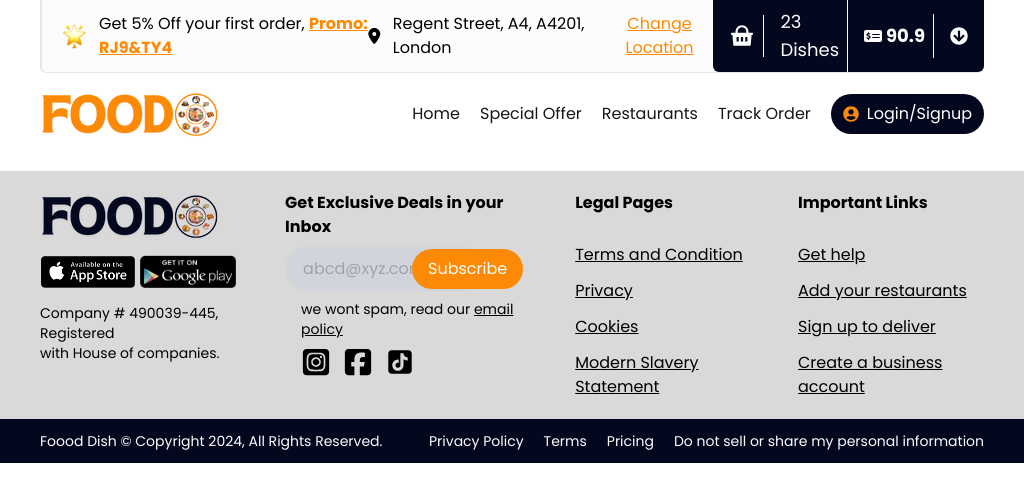
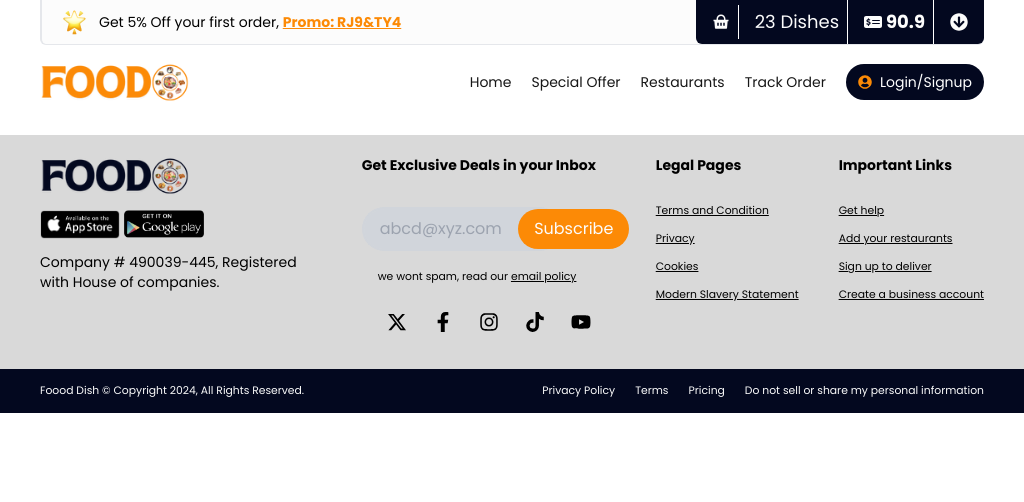
Before and after one commit to hasaanmumtaz6/foooddish, a Next.js app: page /components/Layout in a window 1024 px wide. Shown: the top 502 px of the page. Built offline with nearby package versions, Linux system fonts and the light colour scheme.

Commit message:
Home page design for 1150px to 900px screen developed

```diff
--- a/pages/components/Footer.tsx
+++ b/pages/components/Footer.tsx
@@ -4,18 +4,22 @@
 import appstore from "@/public/img/appstore.png";
 import playstore from "@/public/img/playstore.png";
 import Link from "next/link";
-import { FaSquareFacebook, FaSquareInstagram } from "react-icons/fa6";
-import { AiFillTikTok } from "react-icons/ai";
+import { FaXTwitter } from "react-icons/fa6";
+import { FaFacebookF, FaInstagram, FaTiktok, FaYoutube } from "react-icons/fa";
 
 const Footer = () => {
   return (
     <footer className="footer">
       <div className="tabs-action_btn-box">
         <span className="logo-info-about">
-          <Image src={logo} alt="logo" />
+          <Image src={logo} alt="logo" className="logo-pic-footer" />
           <span className="mobile-stors-icon">
-            <Link href="/"><Image src={appstore} alt="app-store" /></Link>
-            <Link href="/"><Image src={playstore} alt="play-store" /></Link>
+            <Link href="/">
+              <Image src={appstore} alt="app-store" />
+            </Link>
+            <Link href="/">
+              <Image src={playstore} alt="play-store" />
+            </Link>
           </span>
           <p className="text-sm">
             Company # 490039-445, Registered <br /> with House of companies.
@@ -35,15 +39,38 @@
               </Link>
             </p>
             <span className="social-icons-footer">
-              <Link href="/">
-                <FaSquareInstagram />
-              </Link>
-              <Link href="/">
-                <FaSquareFacebook />
-              </Link>
-              <Link href="/">
-                <AiFillTikTok />
-              </Link>
+              <span className="flex items-center gap-2 text-white text-xl">
+                <Link
+                  href="/"
+                  className="border-[1px] border-[var(--background-fourth)] bg-transparrent rounded-full hover:bg-[#000] text-black hover:text-white text-xl p-2"
+                >
+                  <FaXTwitter />
+                </Link>
+                <Link
+                  href="/"
+                  className="border-[1px] border-[var(--background-fourth)] bg-transparrent rounded-full hover:bg-[#0000ff] text-black hover:text-white text-xl p-2"
+                >
+                  <FaFacebookF />
+                </Link>
+                <Link
+                  href="/"
+                  className="border-[1px] border-[var(--background-fourth)] bg-transparrent rounded-full hover:bg-[#f700ff] text-black hover:text-white text-xl p-2"
+                >
+                  <FaInstagram />
+                </Link>
+                <Link
+                  href="/"
+                  className="border-[1px] border-[var(--background-fourth)] bg-transparrent rounded-full hover:bg-[#1d1d1d] text-black hover:text-white text-xl p-2"
+                >
+                  <FaTiktok />
+                </Link>
+                <Link
+                  href="/"
+                  className="border-[1px] border-[var(--background-fourth)] bg-transparrent rounded-full hover:bg-[#ff0000] text-black hover:text-white text-xl p-2"
+                >
+                  <FaYoutube />
+                </Link>
+              </span>
             </span>
           </div>
           <span className="footer-tabs-box legal-page-tabs">
--- a/pages/components/HomeBanner.tsx
+++ b/pages/components/HomeBanner.tsx
@@ -32,42 +32,42 @@
       <Image
         src={women1Pic}
         alt="character-1"
-        className="absolute right-52 z-20 bottom-0"
+        className="absolute right-52 z-20 bottom-0 character1-pic"
         width={550}
       />
       <div className="absolute right-0 bottom-0 z-10">
         <div className="image-illustration-pic relative">
-          <Image src={blob} alt="blob-pic" width={400} />
+          <Image src={blob} alt="blob-pic" width={400} className="blob-pic" />
           <Image
             src={women2Pic}
             alt="character-2"
             width={250}
-            className="absolute top-[16.5%] -left-5"
+            className="absolute top-[16.5%] -left-5 character2-pic"
           />
         </div>
         <ReviewHomeBanner
-          classnamenumbers="w-[13px] h-auto absolute -top-7 right-[17px]"
+          classnamenumbers="w-[13px] number1pic numberpics h-auto absolute -top-7 right-[17px]"
           numberPics={one}
           title="We’ve Received your order!"
           description="Awaiting Restaurant acceptance"
           titlepic={tracking}
-          classname="top-10 right-24"
+          classname="top-10 right-24 reviewbanner review-banner1"
         />
         <ReviewHomeBanner
-          classnamenumbers="w-[20px] h-auto absolute -top-7 right-[17px]"
+          classnamenumbers="w-[20px] number2pic numberpics h-auto absolute -top-7 right-[17px]"
           numberPics={two}
           title="Order Accepted!"
           description="Your order will be delivered shortly"
           titlepic={tick}
-          classname="top-[40%] right-6"
+          classname="top-[40%] right-6 reviewbanner review-banner2"
         />
         <ReviewHomeBanner
-          classnamenumbers="w-[20px] h-auto absolute -top-7 right-[17px]"
+          classnamenumbers="w-[20px] number3pic numberpics h-auto absolute -top-7 right-[17px]"
           numberPics={three}
           title="Your rider's nearby"
           description="They're almost there - get ready!"
           titlepic={popper}
-          classname="bottom-10 right-[52px]"
+          classname="bottom-10 right-[52px] reviewbanner review-banner3"
         />
       </div>
     </section>
--- a/pages/components/MoreAboutUs.tsx
+++ b/pages/components/MoreAboutUs.tsx
@@ -10,14 +10,13 @@
 import discount from "@/public/img/discount.png";
 import orderarea from "@/public/img/orderarea.png";
 import logo from "@/public/img/logo.png";
-import { FaEnvelope, FaLocationDot } from "react-icons/fa6";
+import { FaEnvelope, FaLocationDot, FaXTwitter, FaYoutube } from "react-icons/fa6";
 import Link from "next/link";
 import {
-  FaFacebook,
+  FaFacebookF,
   FaInstagram,
   FaPhone,
-  FaTiktok,
-  FaTwitter
+  FaTiktok
 } from "react-icons/fa";
 
 const MoreAboutUs = () => {
@@ -332,18 +331,21 @@
                 <p>
                   <b>&#x2022;</b> Visit Our Social Media
                 </p>
-                <span className="flex items-center gap-4 text-white text-xl">
-                  <Link href="/">
-                    <FaTwitter />
+                <span className="flex items-center gap-2 text-white text-xl">
+                  <Link href="/" className="border-[1px] border-[var(--background-third)] bg-transparrent rounded-full hover:bg-[#000] text-white text-xl p-2">
+                    <FaXTwitter />
                   </Link>
-                  <Link href="/">
-                    <FaFacebook />
+                  <Link href="/" className="border-[1px] border-[var(--background-third)] bg-transparrent rounded-full hover:bg-[#0000ff] text-white text-xl p-2">
+                    <FaFacebookF />
                   </Link>
-                  <Link href="/">
+                  <Link href="/" className="border-[1px] border-[var(--background-third)] bg-transparrent rounded-full hover:bg-[#f700ff] text-white text-xl p-2">
                     <FaInstagram />
                   </Link>
-                  <Link href="/">
+                  <Link href="/" className="border-[1px] border-[var(--background-third)] bg-transparrent rounded-full hover:bg-[#1d1d1d] text-white text-xl p-2">
                     <FaTiktok />
+                  </Link>
+                  <Link href="/" className="border-[1px] border-[var(--background-third)] bg-transparrent rounded-full hover:bg-[#ff0000] text-white text-xl p-2">
+                    <FaYoutube />
                   </Link>
                 </span>
               </span>
--- a/pages/components/ReviewHomeBanner.tsx
+++ b/pages/components/ReviewHomeBanner.tsx
@@ -21,7 +21,7 @@
 }: typesofprops) => {
   return (
     <div
-      className={`w-[200px] absolute z-30 ${classname} bg-white py-2 px-3 rounded-md border-[1px] border-gray-200`}
+      className={`w-[200px] absolute z-30 ${classname} bg-white py-2 px-3 rounded-md border-[1px] border-gray-200 review-box-home-banner`}
     >
       <Image src={numberPics} alt="number-Pics" className={`${classnamenumbers}`} />
       <span className="flex items-center gap-4 justify-between">
--- a/styles/footer.css
+++ b/styles/footer.css
@@ -42,3 +42,38 @@
   @apply bg-[var(--background-primary)] text-[var(--text-third)] py-2 px-4 rounded-full absolute right-3 top-[10px];
 }
 /* footer */
+
+/* Responsive code */
+/* Desktop screens 1150px */
+@media (max-width: 1150px) and (min-width: 900px) {
+  .logo-pic-footer {
+    @apply w-[150px];
+  }
+  .subscription-social_icons-box b,
+  .footer-tabs-box b {
+    @apply text-sm pb-4;
+  }
+  .subscription-social_icons-box p,
+  .footer-tabs-box a,
+  .copyright-line p,
+  .copyright-line span a {
+    @apply text-[0.675rem];
+  }
+  .subscription-social_icons-box {
+    @apply flex flex-col gap-2;
+  }
+  .subscription-footer-form button {
+    @apply right-[-0.85rem];
+  }
+  .mobile-stors-icon img {
+    @apply w-[5rem];
+  }
+}
+/* Desktop screens 1150px */
+
+/* tab/ipad screens */
+/* Desktop screens */
+
+/* Desktop screens */
+/* Desktop screens */
+/* Responsive code */
--- a/styles/header.css
+++ b/styles/header.css
@@ -15,3 +15,24 @@
   @apply text-[var(--text-secondry)];
 }
 /* Header */
+
+
+/* Responsive code */
+/* Desktop screens 1150px */
+@media (max-width: 1150px) and (min-width: 900px) {
+ .logo-Box img{
+  @apply w-[150px];
+ }
+ .tabs-Box .tabs a, .reg-log-btn{
+  @apply text-sm;
+ }
+
+}
+/* Desktop screens 1150px */
+
+/* tab/ipad screens */
+/* Desktop screens */
+
+/* Desktop screens */
+/* Desktop screens */
+/* Responsive code */
--- a/styles/home.css
+++ b/styles/home.css
@@ -265,3 +265,154 @@
 /* more about us */
 
 /* Home Page design */
+
+/* Responsive code */
+/* Desktop screens 1150px */
+@media (max-width: 1150px) and (min-width: 900px) {
+  /* home banner */
+  .home-banner {
+    @apply h-[52vh];
+  }
+  .blob-pic {
+    @apply w-[320px];
+  }
+  .review-box-home-banner {
+    @apply w-[150px];
+  }
+  .review-box-home-banner span b {
+    @apply !text-[6px];
+  }
+  .numberpics {
+    @apply w-[18px];
+  }
+  .number1pic {
+    @apply w-[9px];
+  }
+  .review-banner3 {
+    @apply bottom-5 right-[45px];
+  }
+  .review-banner1 {
+    @apply top-8 right-16;
+  }
+  .character1-pic {
+    @apply w-[400px] pointer-events-none;
+  }
+  /* Home banner */
+
+  /* Deals Box */
+  .deals-box-header b {
+    @apply text-sm;
+  }
+  .deals-tabs-btn {
+    @apply px-2 py-1;
+  }
+  .deals-food-cards {
+    @apply gap-8;
+  }
+  /* Deals Box */
+
+  /* popular categories */
+  .popular-categories-cards-box {
+    @apply gap-4;
+  }
+  .Popular-Categories-Card {
+    @apply w-[120px];
+  }
+  .detail-box-Popular-Categories-Card b {
+    @apply text-[10px];
+  }
+  .detail-box-Popular-Categories-Card p {
+    @apply text-[9px];
+  }
+  /* popular categories */
+
+  /* popular restaurants */
+  .Popular-Restaurants-Card-box {
+    @apply gap-4;
+  }
+  .Popular-Restaurants-Card {
+    @apply w-[120px] rounded-md;
+  }
+  .Popular-Restaurants-Card b {
+    @apply text-[9px];
+  }
+  /* popular restaurants */
+
+  /* Download App */
+  .download-app-box {
+    @apply h-[51vh];
+  }
+  .card-character-pics-box {
+    @apply relative bottom-[67px] -left-[71px];
+  }
+  .card-character-pics-box .image1,
+  .card-character-pics-box .image2 {
+    @apply w-[420px];
+  }
+  .logo-box-download-app-section img {
+    @apply w-[8rem];
+  }
+  .logo-box-download-app-section b {
+    @apply text-[37px];
+  }
+  .act-line-download-app {
+    @apply text-[0.575rem];
+  }
+  .highlighted-text-box {
+    @apply text-[1.5rem] text-right;
+  }
+  .mobile-store-badge-images img {
+    @apply w-[6rem];
+  }
+  /* Download App */
+
+  /* sign-up cards box */
+  .signup-cards-box {
+    @apply gap-2;
+  }
+  /* sign-up cards box */
+
+  /* know more about Us */
+  .more-about-us-box {
+    @apply px-6;
+  }
+  .tabs-btn-box-more-about-us-active,
+  .tabs-btn-box-more-about-us,
+  .question1-card b,
+  .question2-card b {
+    @apply px-2 text-[12px];
+  }
+  .header-title-more-about-us-box {
+    @apply text-[18px];
+  }
+  .help-info {
+    @apply w-[40%];
+  }
+  .contact-form-more-about-us-box {
+    @apply w-[60%];
+  }
+  .qustion1-cards-box,
+  .qustion2-cards-box {
+    @apply gap-2;
+  }
+  .question1-card p,
+  .question2-card p {
+    @apply text-[9px];
+  }
+  .question1-card img,
+  .question2-card img {
+    @apply w-[4rem];
+  }
+  .questions-box {
+    @apply pr-[0.25rem] pl-[1.25rem];
+  }
+  /* know more about Us */
+}
+/* Desktop screens 1150px */
+
+/* tab/ipad screens */
+/* Desktop screens */
+
+/* Desktop screens */
+/* Desktop screens */
+/* Responsive code */
--- a/styles/navbar.css
+++ b/styles/navbar.css
@@ -21,3 +21,25 @@
   @apply border-r-[1px] border-white;
 }
 /* navbar */
+
+/* Responsive code */
+/* Desktop screens 1150px */
+@media (max-width: 1150px) and (min-width: 900px) {
+  .offer-line-navbar {
+    @apply text-sm;
+  }
+  .location-line-navbar {
+    @apply hidden;
+  }
+  .wallet-line-navbar span, .wallet-line-cont2 {
+    @apply !text-lg;
+  }
+}
+/* Desktop screens 1150px */
+
+/* tab/ipad screens */
+/* Desktop screens */
+
+/* Desktop screens */
+/* Desktop screens */
+/* Responsive code */
```
